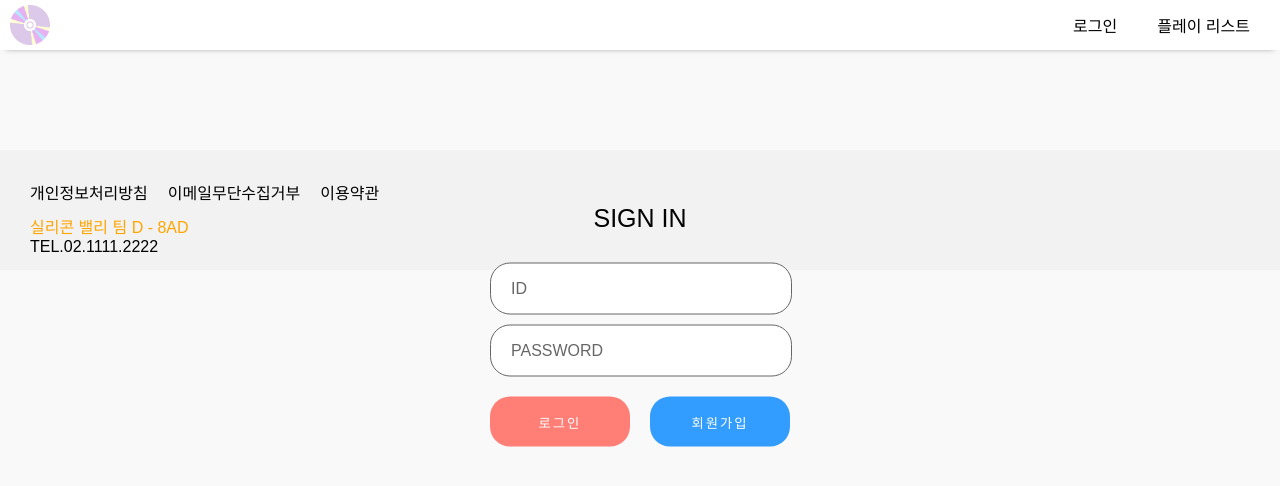
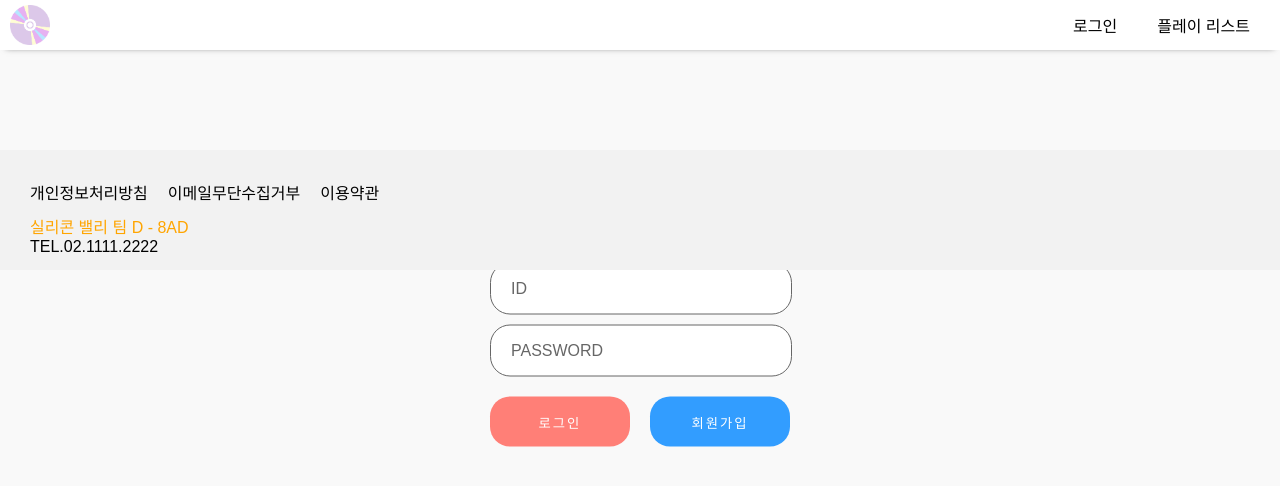
Before and after one commit to Silicon-Valley-Team-A/client, a React (Create React App) app: page /signin in a window 1280 px wide. Shown: the top 486 px of the page. Built offline with nearby package versions, Linux system fonts and the light colour scheme; a web font is replaced by a local one.

Commit message:
chore : Edit footer style

```diff
--- a/src/components/Layout/Footer/style.module.scss
+++ b/src/components/Layout/Footer/style.module.scss
@@ -1,6 +1,10 @@
 @import '/src/styles/color.scss';
 
 .footer {
+  position: relative;
+  bottom: 0;
+  left: 0;
+  right: 0;
   height: 80px;
   padding: 20px;
   margin-top: 100px;
--- a/src/components/Layout/Header/style.module.scss
+++ b/src/components/Layout/Header/style.module.scss
@@ -7,6 +7,7 @@
   padding: 5px 0;
   box-shadow: 0 4px 6px -6px $gray-1;
   background-color: $white;
+  z-index: 5;
 
   nav {
     display: flex;
```
